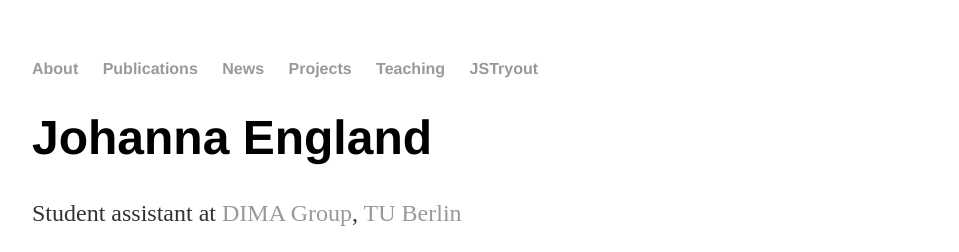
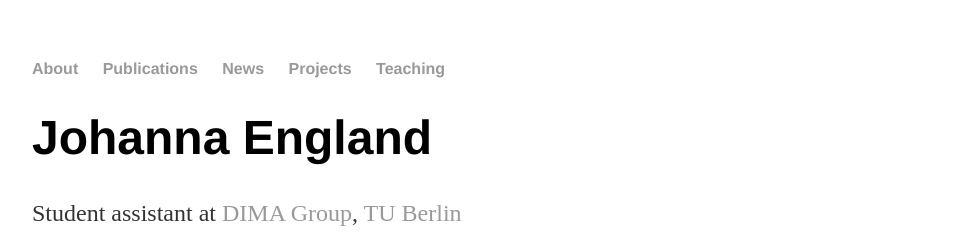
Before and after one commit to johannaengland/johannaengland.github.io, a Jekyll site: the page built from index.md, in a window 1280 px wide. Shown: the top 252 px of the page, without its empty margins (160-1119 px from the left). Built offline with Jekyll 4.4.1, drawn with Linux system fonts in a browser that asks for light colours.

Commit message:
Update default.html

```diff
--- a/_layouts/default.html
+++ b/_layouts/default.html
@@ -13,7 +13,6 @@
         <li><a href="/news">News</a></li>
         <li><a href="/projects">Projects</a></li>
         <li><a href="/teaching">Teaching</a></li>
-        <li><a href="/publications/jstryout">JSTryout</a></li>
     </ul>
 </nav>
 <div class="container">
```
